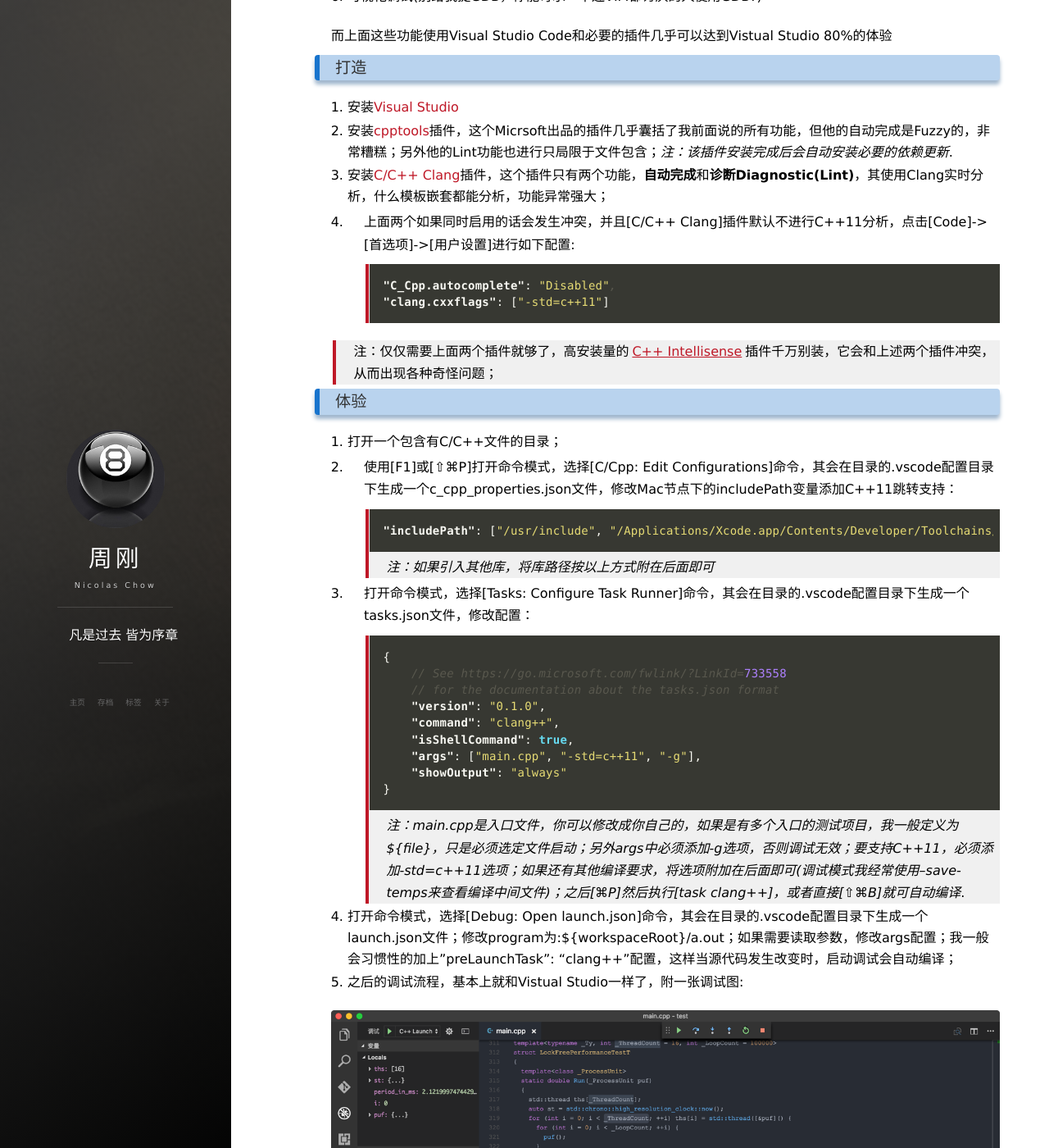
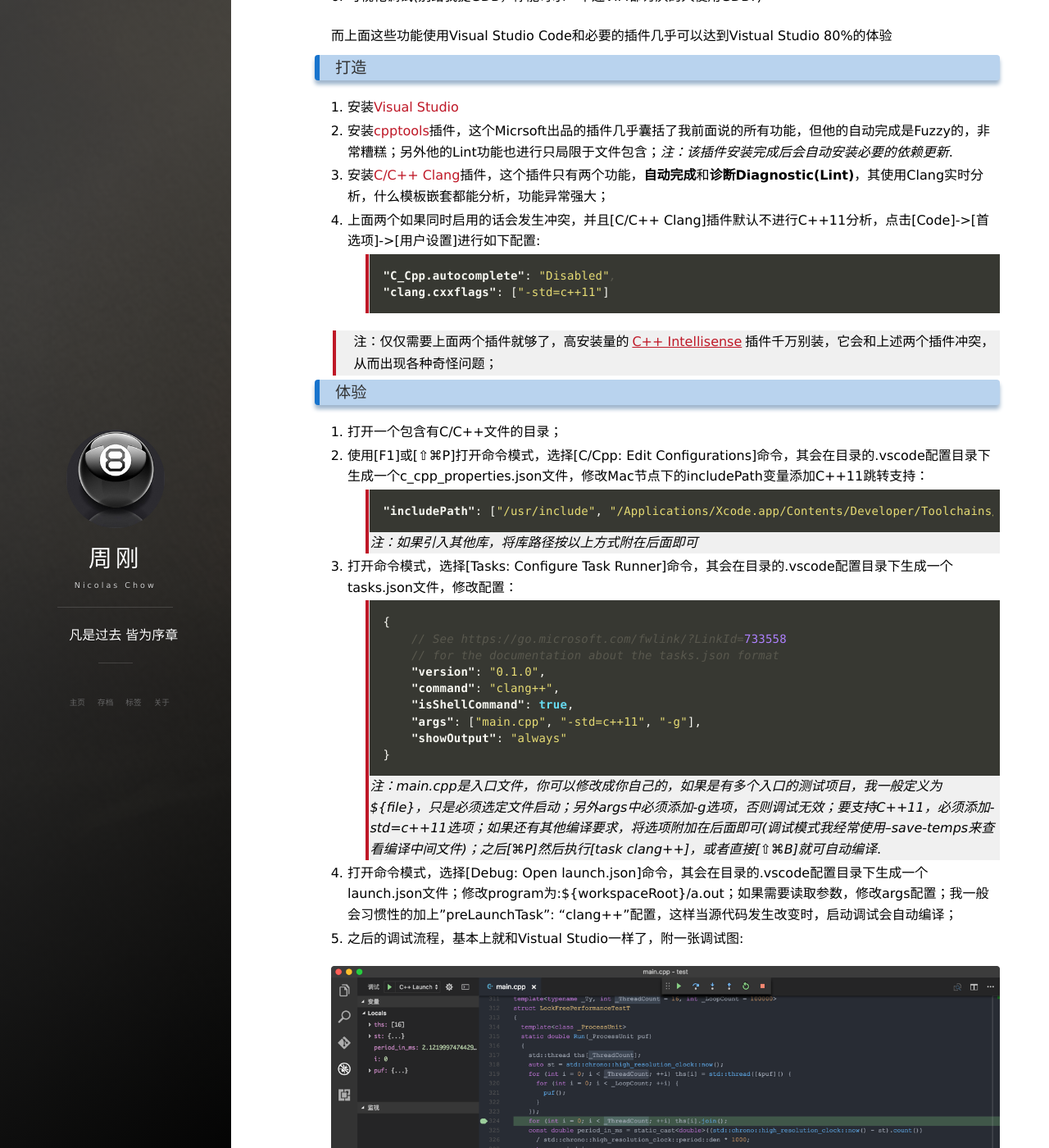
Before and after one commit to stidio/stidio.github.io, a Jekyll site: the page built from _posts/2017-01-23-use_vscode_for_c_c++_development_in_macos.md, in a window 1280 px wide and 1400 px high, scrolled down 587 px. Shown: the whole window at 82% size. Built offline with Jekyll 4.4.1, drawn with Linux system fonts in a browser that asks for light colours; nearby versions of some CDN libraries; comment, search, counter and statistics services are not loaded.

Commit message:
修改列表样式

```diff
--- a/css/main.css
+++ b/css/main.css
@@ -171,6 +171,10 @@
 ol li, ul li {
   margin: 0 0 .2em 0;
   line-height: 1.6em; }
+ol li p{
+  margin: 0 0 .2em 0;
+  line-height: 1.6em;
+  padding-left: 0px;}
 ol ol, ol ul, ul ol, ul ul {
   margin: .1em 0 .2em 2em; }
 ol {
```
